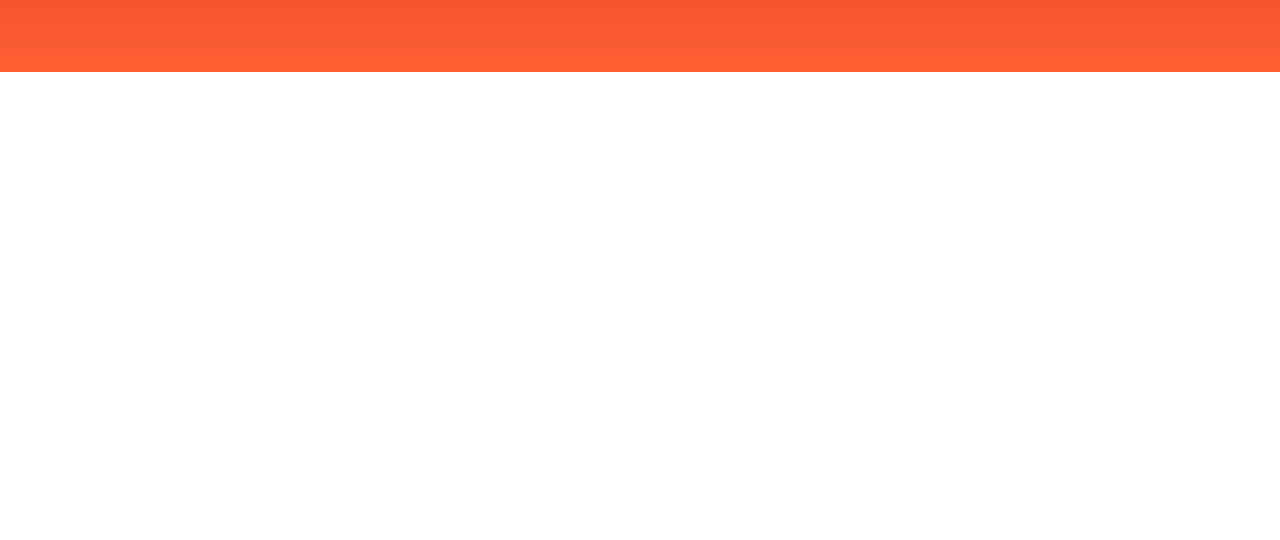
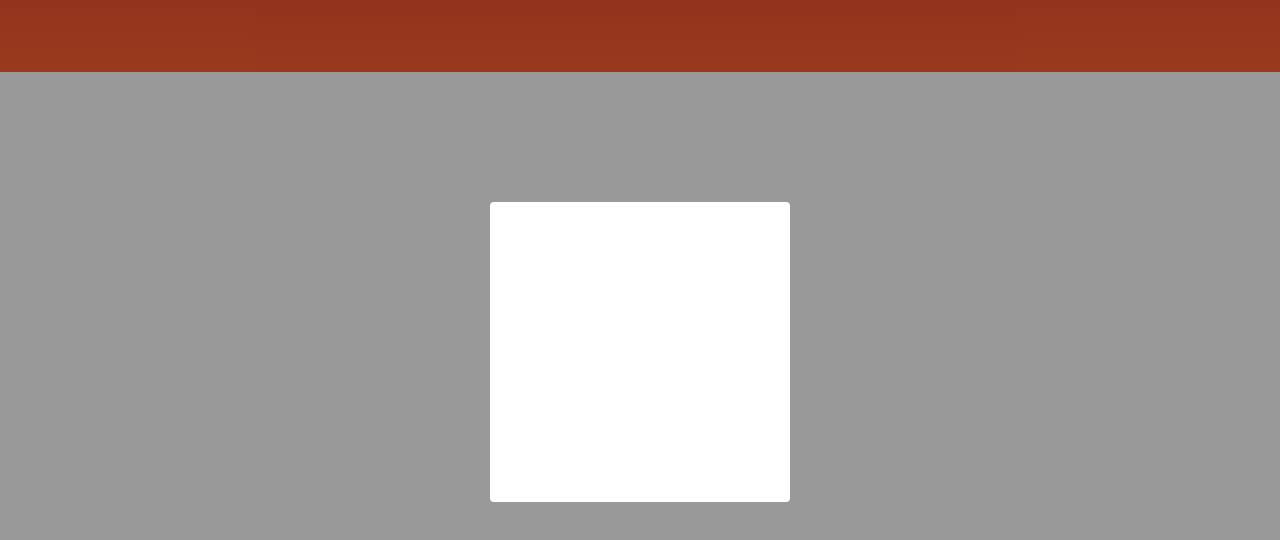
Before and after one commit to PhatDiep01/Shopee, a plain HTML site: page index.html in a window 1280 px wide. Shown: the part 48-588 px from the top of the page. Drawn offline with nearby package versions, Linux system fonts and the light colour scheme.

Commit message:
upđate modal

```diff
--- a/assets/css/base.css
+++ b/assets/css/base.css
@@ -36,3 +36,27 @@ html{
         opacity: 1 ;
     }
 }
+
+/* Modal */
+.modal {
+    display: flex;
+    position: fixed;
+    top: 0;
+    right: 0;
+    bottom: 0;
+    left: 0;
+}
+.modal__overlay {
+    position: absolute;
+    width: 100%;
+    height: 100%;
+    background-color: rgba(0, 0, 0, 0.4);
+}
+.modal__body {
+    width: 300px;
+    height: 300px;
+    margin: auto;
+    background-color: var(--white--color);
+    position: relative ;
+    border-radius: 4px;
+}
--- a/index.html
+++ b/index.html
@@ -121,6 +121,15 @@
 
         </footer>
     </div>
+
+    <!-- Modal (Phần đăng ký) -->
+    <div class="modal">
+        <div class="modal__overlay"></div>
+
+        <div class="modal__body">
+
+        </div>
+    </div>
 </body>
 
 </html>
```
